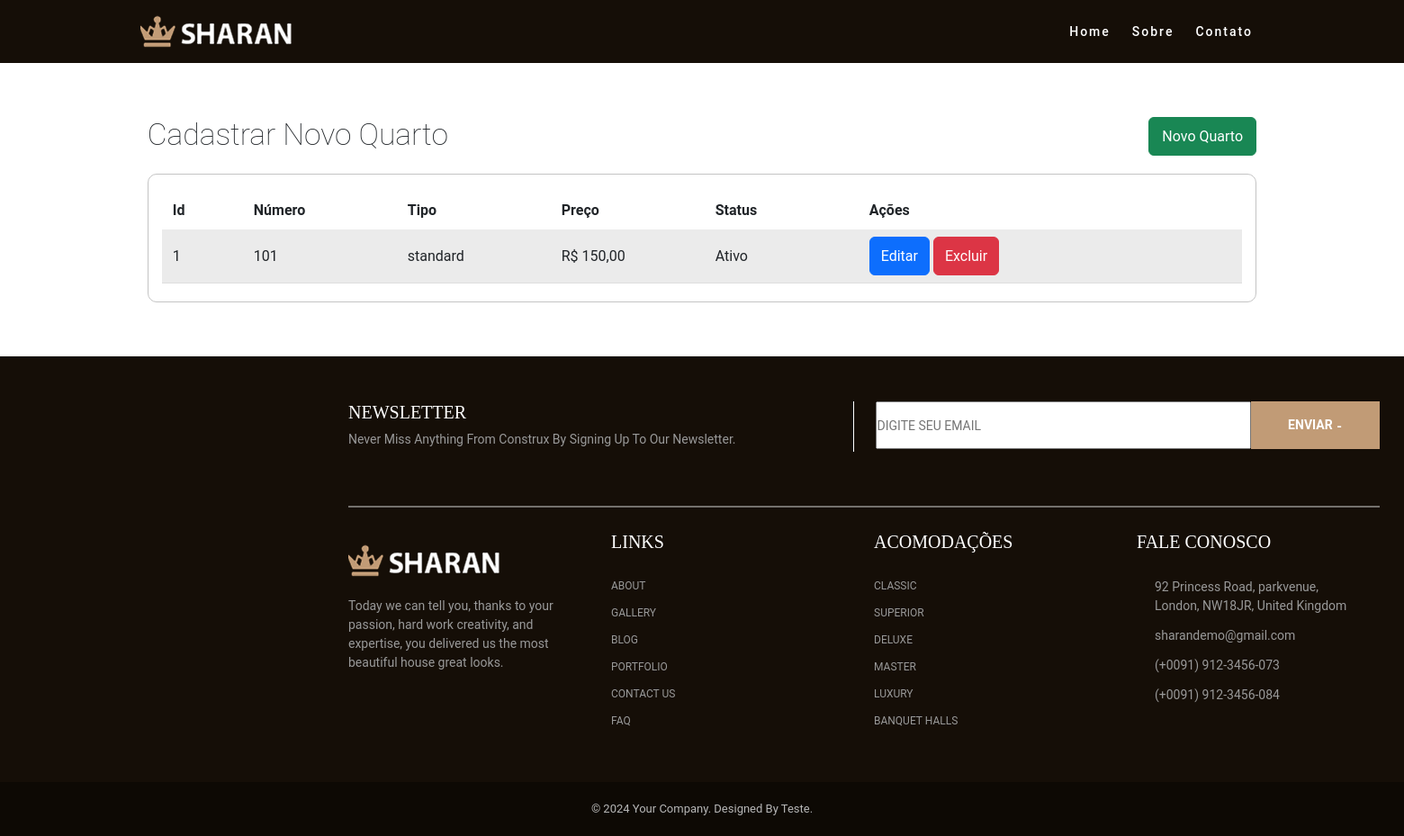
After one commit to Davidnasc233/hotel-curso, a PHP site: page /views/reservas/list-rooms.php in a window 1560 px wide. The commit adds this page. Shown: the whole page at 90% size. Run offline with PHP 8.4, Linux system fonts and the light colour scheme.

Commit message:
Criando html da listagem de quartos

```diff
--- a/assets/css/create.css
+++ b/assets/css/reservations.css
@@ -11,12 +11,14 @@
 .title {
   width: 100%;
   display: flex;
-  justify-content: baseline;
+  justify-content: space-between;
+  margin-bottom: 20px;
 }
 
 .title h1 {
   font-size: 2.1em;
   font-weight: 100 !important;
+  margin: 0;
 }
 
 .sign-room {
@@ -61,3 +63,35 @@ textarea {
 .buttons {
   margin-top: 20px;
 }
+
+/* List rooms */
+
+table {
+  height: fit-content;
+  width: 100%;
+  border-radius: 10px;
+  padding: 20px 15px;
+}
+
+.grid-header, .grid-row {
+  display: grid;
+  grid-template-columns: 80px 1fr 1fr 1fr 1fr 2.5fr;
+  align-items: center;
+  gap: 10px;
+  padding: 8px 12px;
+  border-bottom: 1px solid #ddd;
+}
+.grid-row {
+  background-color: #ebebeb;
+}
+
+.grid-header {
+  font-weight: bold;
+  border-color: transparent;
+  background-color: transparent;
+}
+
+.action-button {
+  width: fit-content;
+  padding: 5px 0;
+}
--- a/views/reservas/create.php
+++ b/views/reservas/create.php
@@ -28,6 +28,22 @@ if ($_SERVER['REQUEST_METHOD'] === 'POST') {
     }
 }
 ?>
+
+<!DOCTYPE html>
+<html lang="en">
+
+<head>
+    <meta charset="UTF-8">
+    <meta name="viewport" content="width=device-width, initial-scale=1.0">
+    <link rel="stylesheet" href="../../assets/css/includes.css">
+    <link rel="stylesheet" href="../../assets/css/reservations.css">
+    <link href="https://cdn.jsdelivr.net/npm/bootstrap@5.3.3/dist/css/bootstrap.min.css" rel="stylesheet">
+    <title>Document</title>
+</head>
+
+<body>
+
+    <?php include '../includes/header.php'; ?>
 
         <div class="container-main">
             <div class="sign-room">
@@ -64,3 +80,8 @@ if ($_SERVER['REQUEST_METHOD'] === 'POST') {
                 </div>
             </div>
         </div>
+
+    <?php include '../includes/footer.php'; ?>
+</body>
+
+</html>
--- /dev/null
+++ b/views/reservas/list-rooms.php
@@ -0,0 +1,56 @@
+<!DOCTYPE html>
+<html lang="en">
+
+<head>
+    <meta charset="UTF-8">
+    <meta name="viewport" content="width=device-width, initial-scale=1.0">
+    <link rel="stylesheet" href="../../assets/css/includes.css">
+    <link rel="stylesheet" href="../../assets/css/reservations.css">
+    <link href="https://cdn.jsdelivr.net/npm/bootstrap@5.3.3/dist/css/bootstrap.min.css" rel="stylesheet">
+    <title>Document</title>
+</head>
+
+<body>
+    <?php include '../includes/header.php'; ?>
+    <!-- <?php include '../reservas/create.php'; ?> -->
+    <div class="container-main">
+    <div class="sign-room">
+        <div class="title">
+            <h1>Cadastrar Novo Quarto</h1>
+            <button class="btn btn-success">
+                Novo Quarto
+            </button>
+        </div>
+        <div class="container-form">
+            <table cellpadding="8" cellspacing="0">
+                <thead >
+                    <tr class="grid-header">
+                        <th>Id</th>
+                        <th>Número</th>
+                        <th>Tipo</th>
+                        <th>Preço</th>
+                        <th>Status</th>
+                        <th>Ações</th>
+                    </tr>
+                </thead>
+                <tbody>
+                    <tr class="grid-row">
+                        <td>1</td>
+                        <td>101</td>
+                        <td>standard</td>
+                        <td>R$ 150,00</td>
+                        <td>Ativo</td>
+                        <td>
+                            <button class="btn btn-primary action-button">Editar</button>
+                            <button class="btn btn-danger action-button">Excluir</button>
+                        </td>
+                    </tr>
+                </tbody>
+            </table>
+        </div>
+    </div>
+</div>
+    <?php include '../includes/footer.php'; ?>
+</body>
+
+</html>
```
Also changed, not shown: views/reservas/index.php (deleted, +0 -19 lines). Lines whose indentation alone changed are shown as unchanged.
